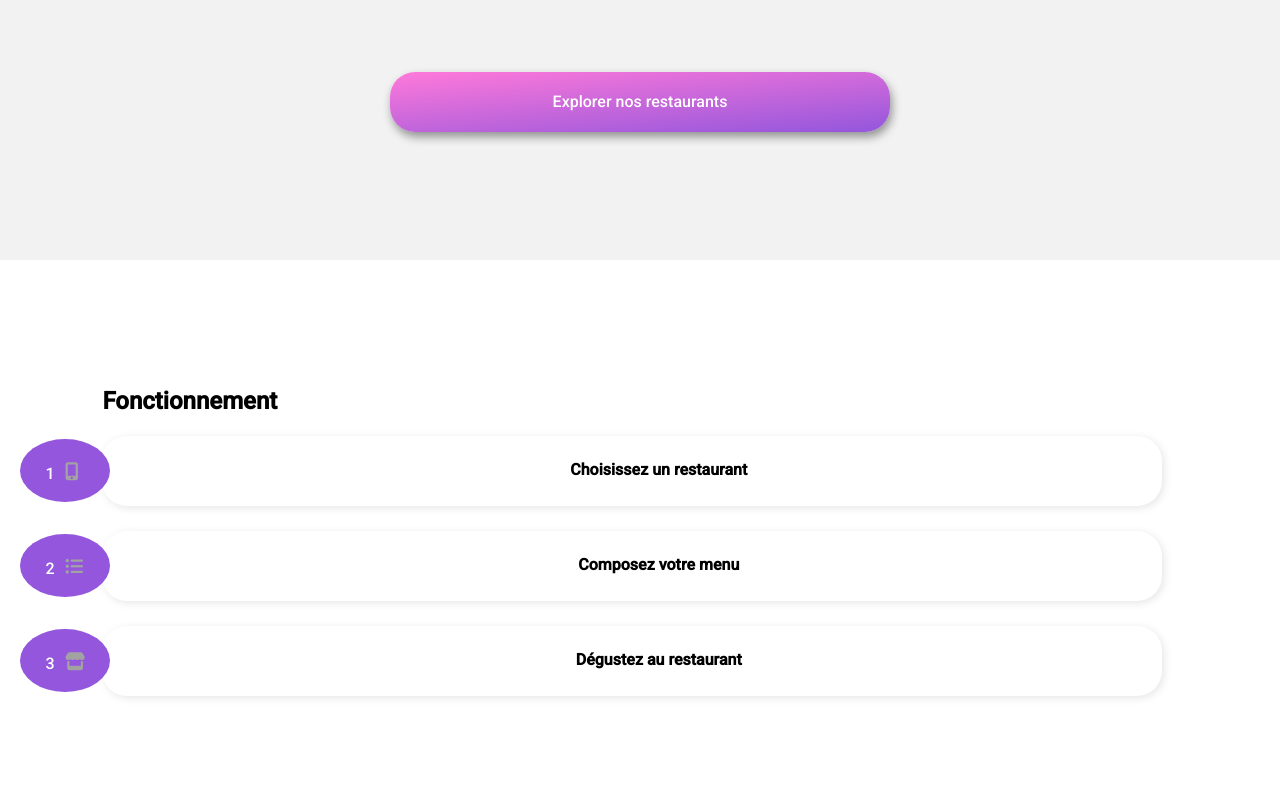
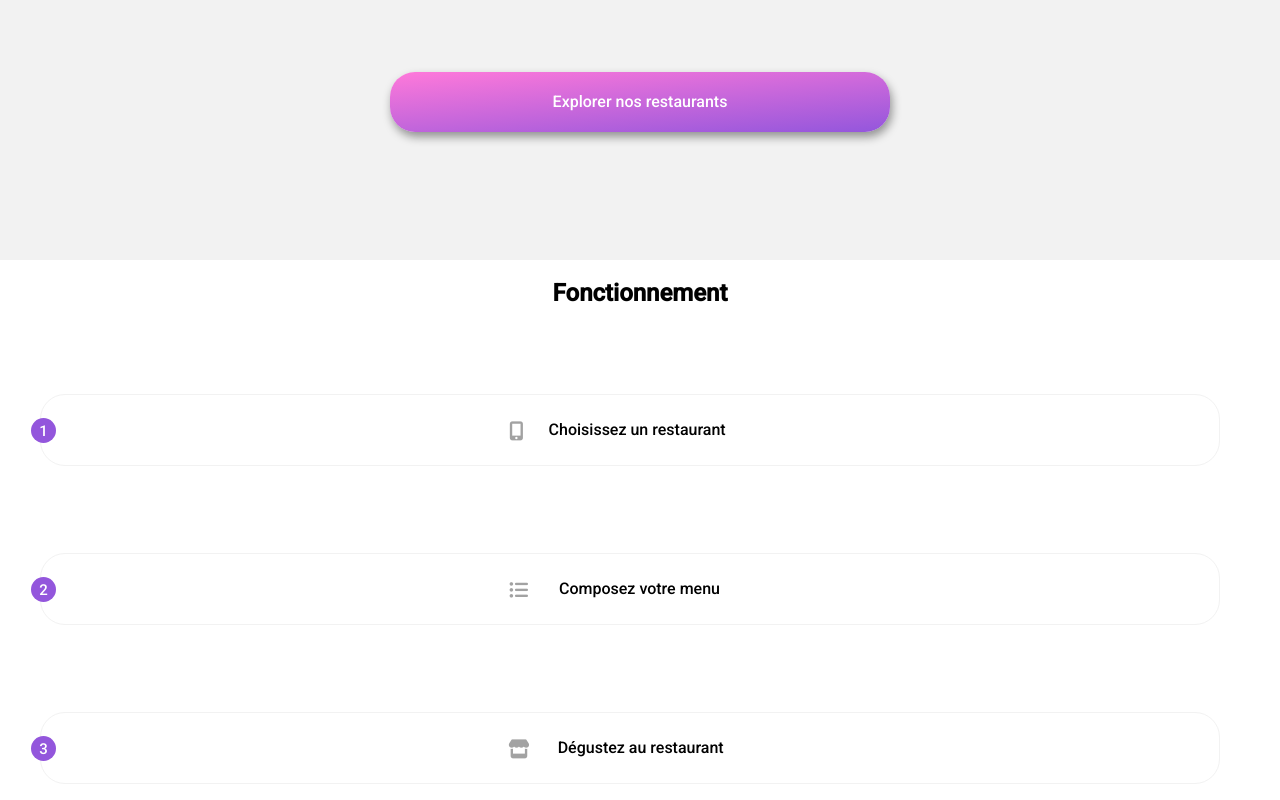
Before and after one commit to Cazle/OpenClassrooms-DevWeb, a plain HTML site: page index.html in a window 1280 px wide. Shown: the part 662-1462 px from the top of the page. Before the commit the page ends 1383 px from the top, so only its background shows below. Drawn offline with Linux system fonts and the light colour scheme; a web font is replaced by a local one.

Commit message:
Moitié de la nav effectuée

```diff
--- a/assets/sass/utils/_mixins.scss
+++ b/assets/sass/utils/_mixins.scss
@@ -6,6 +6,11 @@
     display: flex;
     justify-content: center;
 }
+@mixin FlexAlign(){
+    display: flex;
+    align-items: center;
+    align-content: center;
+}
 @mixin Noborder(){
     border: none;
     outline: none;
--- a/index.html
+++ b/index.html
@@ -3,8 +3,8 @@
 <head>
 	<meta charset="UTF-8">
 	<meta content="width=device-width, initial-scale=1.0, user-scalable=yes" name="viewport">
-	<link href="assets/css/normalize.css" rel="stylesheet">
-	<link href="assets/css/main.css" rel="stylesheet">
+	<link href="normalize.css" rel="stylesheet">
+	<link href="main.css" rel="stylesheet">
 	<link href="https://cdnjs.cloudflare.com/ajax/libs/font-awesome/6.1.1/css/all.min.css" rel="stylesheet">
 	<title>Ohmyfood</title>
 </head>
@@ -20,17 +20,15 @@
         <p>Découvrez des restaurants d'exception, séléctionnés pas nos soins.</p>
         <button>Explorer nos restaurants</button>
     </div>
-    </header>
+
     <nav>
         <h2>Fonctionnement</h2>
-        <div>
-            <p>1</p><i class="fa-solid fa-mobile-screen-button"></i><h3>Choisissez un restaurant</h3>
-        </div>
-        <div>
-            <p>2</p><i class="fa-solid fa-list-ul"></i><h3>Composez votre menu</h3>
-        </div>
-        <div>
-            <p>3</p><i class="fa-solid fa-store"></i><h3>Dégustez au restaurant</h3>
-        </div>
+        <ol>
+            <li><p>1</p><i class="fa-solid fa-mobile-screen-button"></i>Choisissez un restaurant</li>
+            <li><p>2</p><i class="fa-solid fa-list-ul"></i>Composez votre menu</li>
+            <li><p>3</p><i class="fa-solid fa-store"></i>Dégustez au restaurant</li>
+        </ol>
     </nav>
+    </header>
+
 </body>
--- /dev/null
+++ b/main.scss
@@ -0,0 +1,49 @@
+@import"assets/sass/base/fonts";
+@import"assets/sass/utils/variables";
+@import"assets/sass/utils/mixins";
+@import"assets/sass/layouts/_header";
+
+nav{
+
+    ol{
+
+
+        li{
+            position: relative;
+            @include FlexAlign;
+            justify-content: center;
+            height: 70px;
+            width: 95%;
+            margin-top: 7%;
+            border: 1px $gray solid;
+            border-radius: 25px;
+
+            .fa-list-ul{
+                left: -31px;
+            }
+            .fa-store{
+                left: -28px;
+            }
+
+
+            i{
+                position: relative;
+                left: -25px;
+                color: $darkestgray;
+                font-size: 19px;
+            }
+
+            p{
+                font-size: 15px;
+                position: absolute;
+                left: -10px;
+                background-color: $purple;
+                border-radius: 100px;
+                width: 25px;
+                height: 20px;
+                padding-top: 5px;
+                color: white;
+            }
+        }
+    }
+}
```
Also changed, not shown: main.css (added), normalize.css (added), 1 other file.
